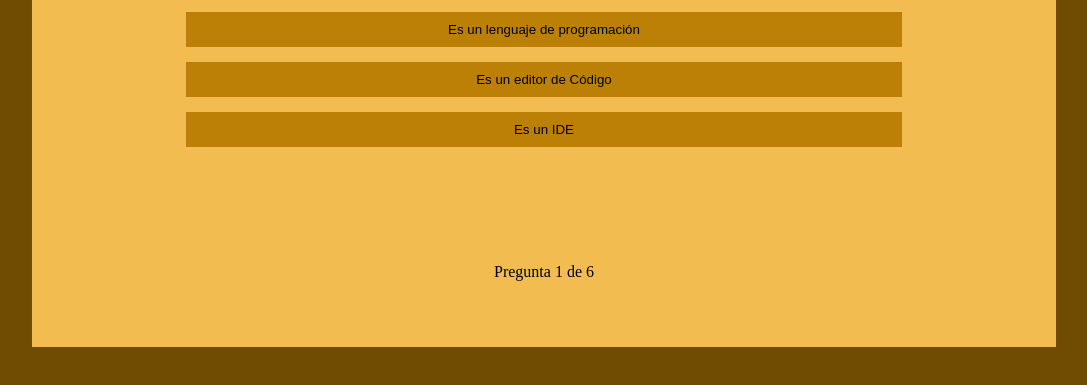
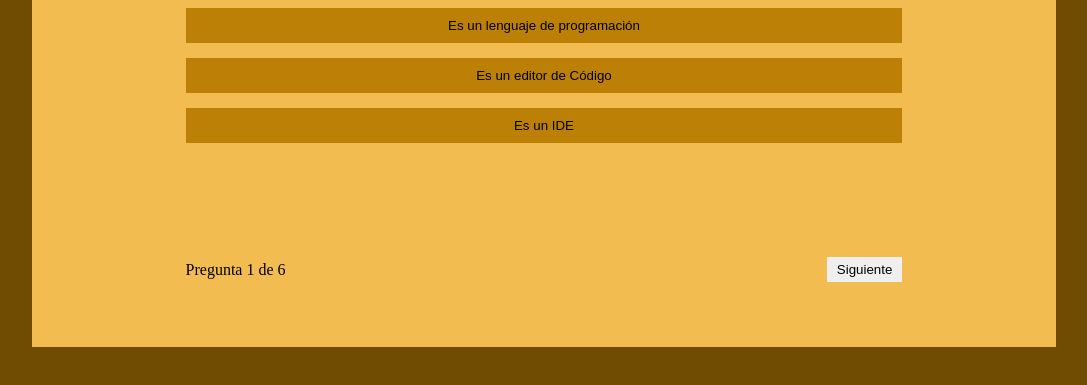
Before and after one commit to Pierre7Agus/quiz-app-v1.0.0, a website with bundled scripts: page index.html in a window 1280 px wide. Shown: the part 373-758 px from the top of the page, without its empty margins (96-1183 px from the left). Built offline with nearby package versions, Linux system fonts and the light colour scheme.

Commit message:
Modify content of index.html file Added a button in index.html, to make the user advance to the next question by clicking on the button

```diff
--- a/index.html
+++ b/index.html
@@ -29,6 +29,7 @@
 
       <footer class="quiz_footer">
         <p id="foot">Pregunta 1 de 10</p>
+        <button class="next" type="button" name="button">Siguiente</button>
       </footer>
 
     </main>
--- a/style/main.css
+++ b/style/main.css
@@ -20,6 +20,7 @@ button{
 }
 
 .quiz > *{
+  width:70%;
   margin-bottom:1em ;
 }
 
@@ -33,10 +34,6 @@ button{
   min-height:80vh;
   background: #F2BC50 ;
 
-}
-.quiz_section{
-
-  width: 70%;
 }
 
 .quiz_section > header{
@@ -64,3 +61,11 @@ button{
   background:  #705725;
   color:white;
 }
+.quiz_footer{
+  display: flex;
+  justify-content: space-between;
+  align-items: center;
+}
+.next{
+  padding:5px 10px;
+}
```
